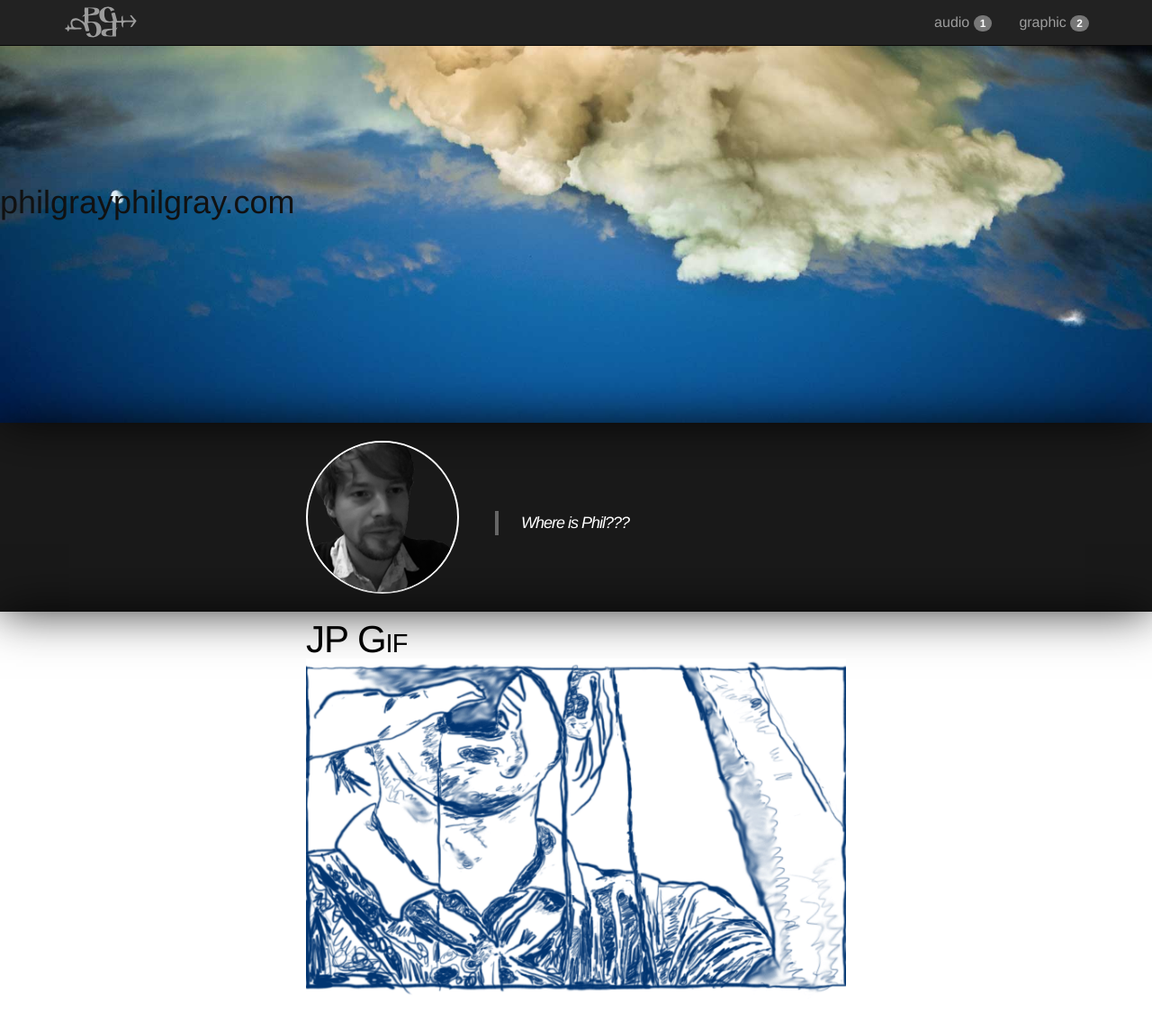
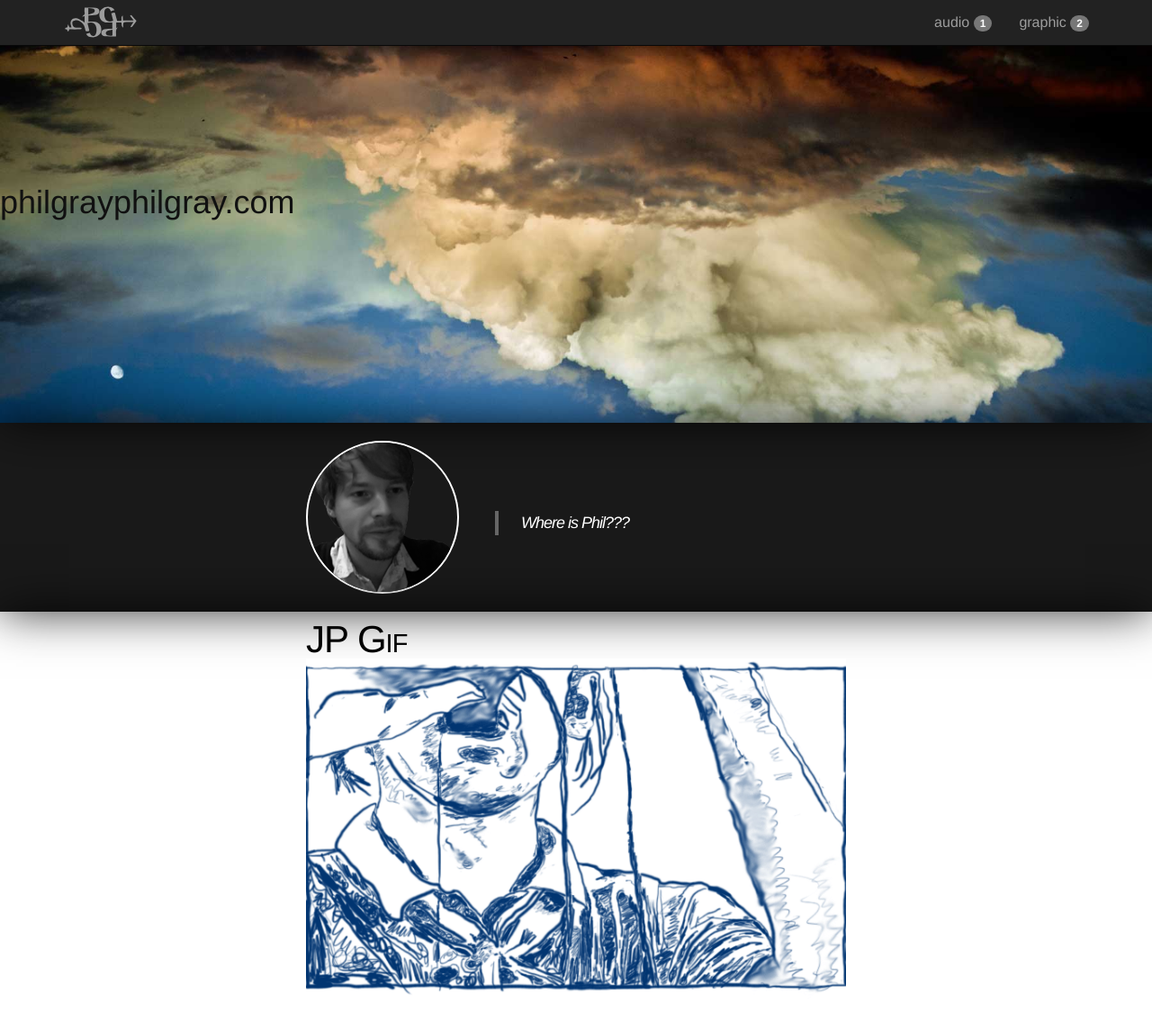
Before and after one commit to philgrayphilgray/philgrayphilgray.github.io, a Jekyll site: the page built from index.html, in a window 1280 px wide and 1400 px high. Shown: the top 1145 px of the window at 90% size. Built offline with Jekyll 4.4.1, drawn with Linux system fonts in a browser that asks for light colours; the list of posts is cut into pages by our own code; comment, search, counter and statistics services are not loaded.

Commit message:
troubleshoot mobile parallax

```diff
--- a/_sass/_layout.scss
+++ b/_sass/_layout.scss
@@ -213,6 +213,9 @@
   padding: 0 0;
 }
 
+
+
+
 section {
     height:500px;
     padding-top:50px;
@@ -220,10 +223,13 @@
     overflow:auto;
 	background-color: transparent;
 }
+
+
 .page-content .jumbotron{
 background-color: rgba(0, 0, 0, .01);
 margin-bottom: 0;
 }
+
 .panel-cover {
 height: 250px;
 
@@ -294,13 +300,12 @@
 
 
  #intro {
-	background: url(/img/fullsky2.jpg) no-repeat center fixed;
+	background: url(/img/fullsky2.jpg) no-repeat center center fixed;
   -webkit-background-size: cover;
   -moz-background-size: cover;
   -o-background-size: cover;
   background-size: cover;
     height: auto;
-	 min-height: 100%;
     margin: 0 auto;
     width: 100%;
     position: relative;
--- a/index.html
+++ b/index.html
@@ -39,7 +39,7 @@
     var yPos = -($window.scrollTop() / $scroll.data('speed'));
 
     // background position
-    var coords = '0'+ yPos + 'px';
+    var coords = '50%'+ yPos + 'px';
 
     // move the background
     $scroll.css({ backgroundPosition: coords });
```
